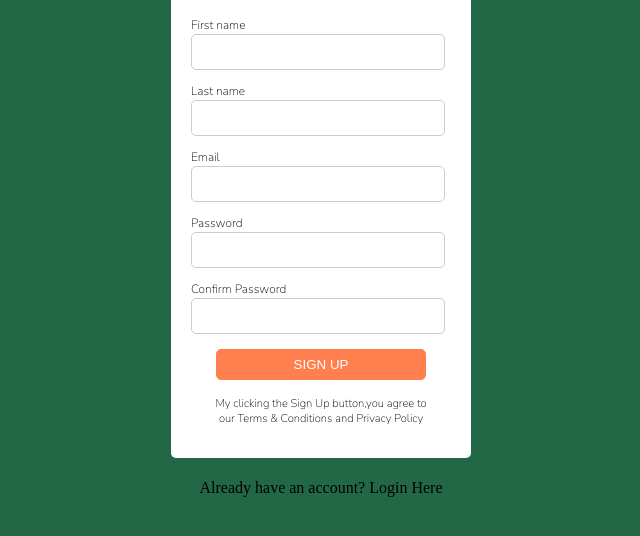
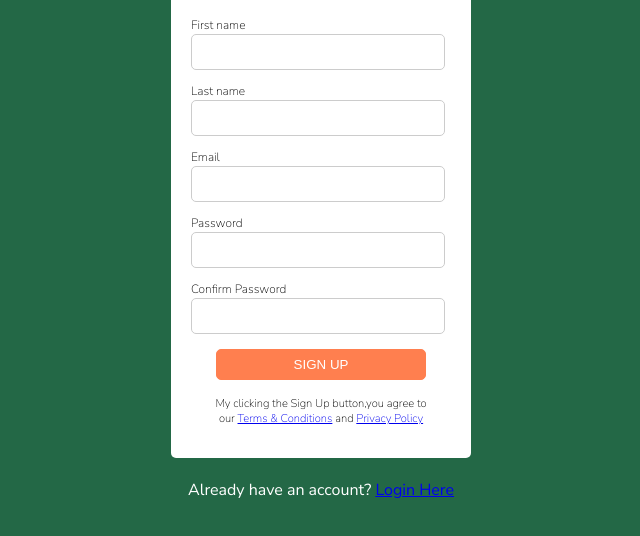
Before and after one commit to nahomzoe/JS_COURSE_M, a plain HTML site: page JS/4_Task/news_letter/index.html in a window 1280 px wide. Shown: the part 130-666 px from the top of the page, without its empty margins (319-959 px from the left). Drawn offline with Linux system fonts and the light colour scheme.

Commit message:
amore closer

```diff
--- a/JS/4_Task/news_letter/index.html
+++ b/JS/4_Task/news_letter/index.html
@@ -51,13 +51,16 @@
         <div class="center myclick">
           <p>
             My clicking the Sign Up button,you agree to <br />
-            our Terms & Conditions and Privacy Policy
+            our <a href="url">Terms & Conditions</a> and
+            <a href="url">Privacy Policy</a>
           </p>
         </div>
       </form>
     </div>
 
-    <p class="center">Already have an account? Login Here</p>
+    <p class="center login">
+      Already have an account? <a href="url">Login Here</a>
+    </p>
     <script src="main.js"></script>
   </body>
 </html>
--- a/JS/4_Task/news_letter/style.css
+++ b/JS/4_Task/news_letter/style.css
@@ -51,3 +51,8 @@ label {
 .myclick {
   font-size: 75%;
 }
+
+.login {
+  font-family: "Nunito Sans", sans-serif;
+  color: white;
+}
```
